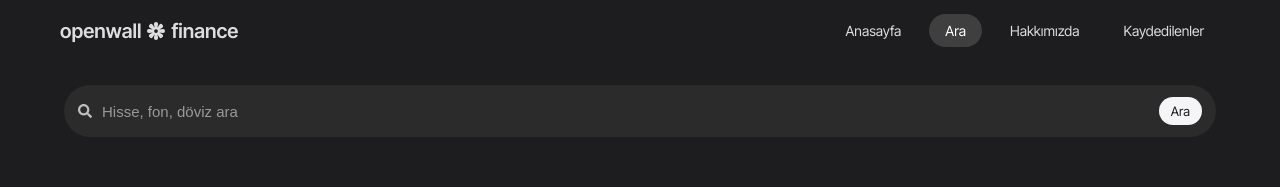
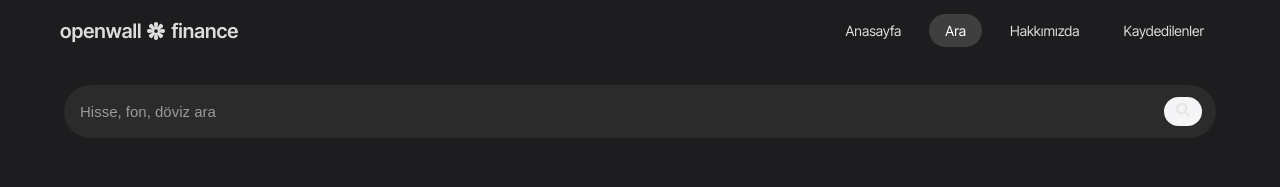
Before and after one commit to monalper/owfi, a React (Vite) app: page /search in a window 1280 px wide. Shown: the top 187 px of the page. Built offline with nearby package versions, Linux system fonts and the light colour scheme.

Commit message:
Update SearchBar.jsx

```diff
--- a/src/components/SearchBar/SearchBar.jsx
+++ b/src/components/SearchBar/SearchBar.jsx
@@ -22,7 +22,6 @@ function SearchBar({ autoFocus = false }) {
 
   return (
     <form className="searchbar-root" onSubmit={handleSubmit}>
-      <FaSearch className="searchbar-icon" size={14} />
       <input
         className="searchbar-input"
         placeholder="Hisse, fon, döviz ara"
@@ -30,8 +29,8 @@ function SearchBar({ autoFocus = false }) {
         onChange={(event) => setValue(event.target.value)}
         autoFocus={autoFocus}
       />
-      <button type="submit" className="searchbar-submit">
-        Ara
+      <button type="submit" className="searchbar-submit" aria-label="Ara">
+        <FaSearch className="searchbar-icon" size={14} />
       </button>
     </form>
   );
```
